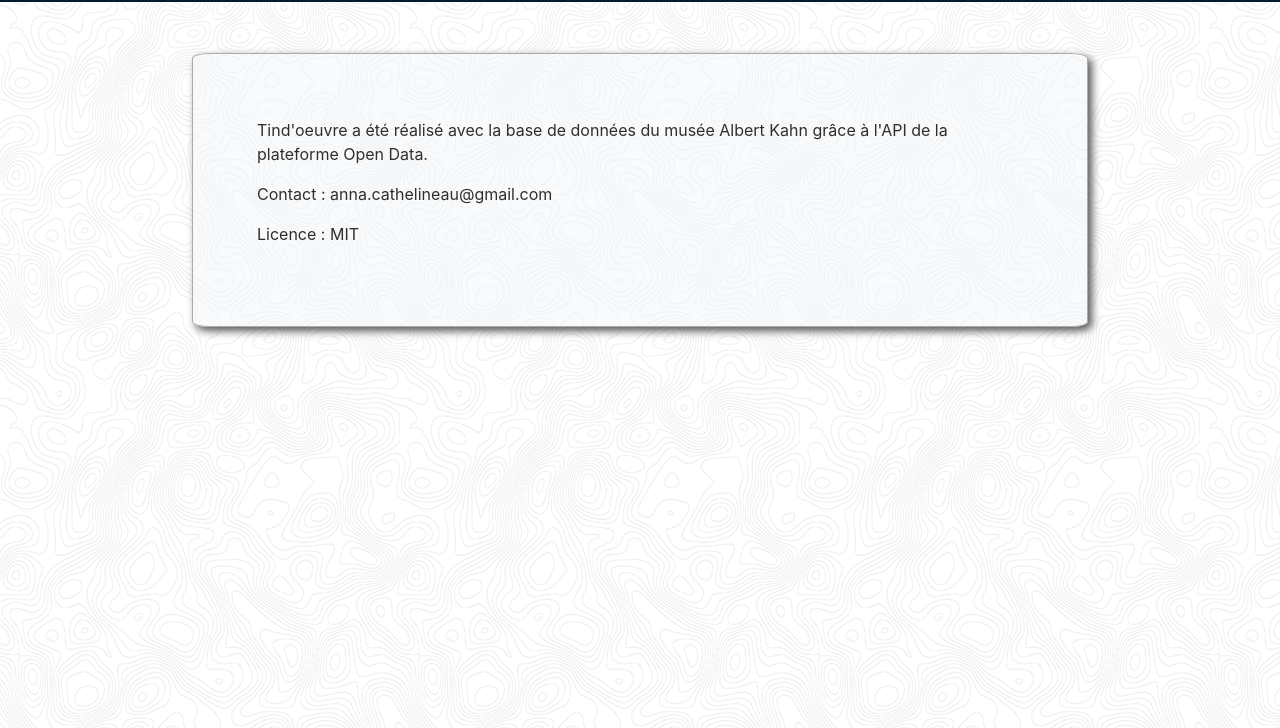
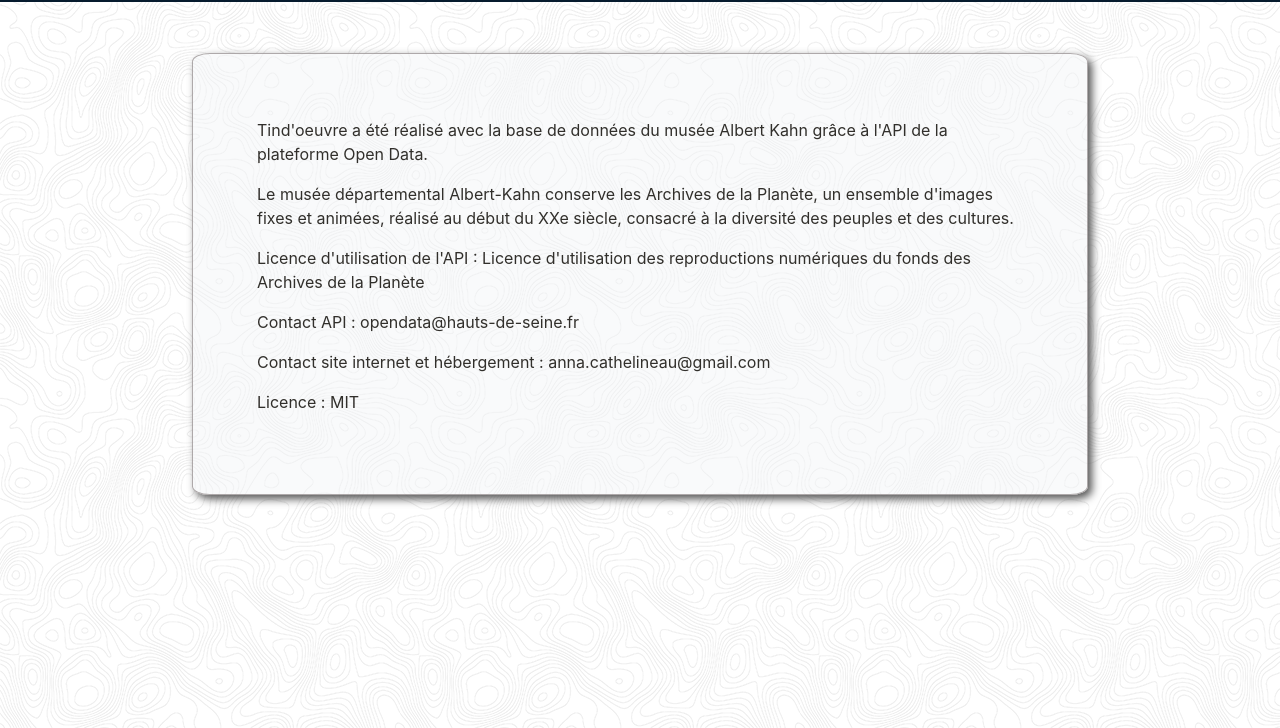
Before and after one commit to Aeonia/tind_oeuvre, a plain HTML site: page about.html in a window 1280 px wide. Shown: the part 72-800 px from the top of the page. Drawn offline with nearby package versions, Linux system fonts and the light colour scheme; a web font is replaced by a local one.

Commit message:
Update about.html
legal-update

```diff
--- a/about.html
+++ b/about.html
@@ -23,7 +23,10 @@
     </nav>
     <div class="container-fluid" id="about-text">
       <p>Tind'oeuvre a été réalisé avec la base de données du musée Albert Kahn grâce à l'API de la plateforme Open Data.</p>
-      <p>Contact : anna.cathelineau@gmail.com</p>
+      <p>Le musée départemental Albert-Kahn conserve les Archives de la Planète, un ensemble d'images fixes et animées, réalisé au début du XXe siècle, consacré à la diversité des peuples et des cultures.</p>
+      <p>Licence d'utilisation de l'API : Licence d'utilisation des reproductions numériques du fonds des Archives de la Planète</p>
+        <p>Contact API : opendata@hauts-de-seine.fr</p>
+        <p>Contact site internet et hébergement : anna.cathelineau@gmail.com</p>
       <p>Licence : MIT</p>
     </div>
 
```
